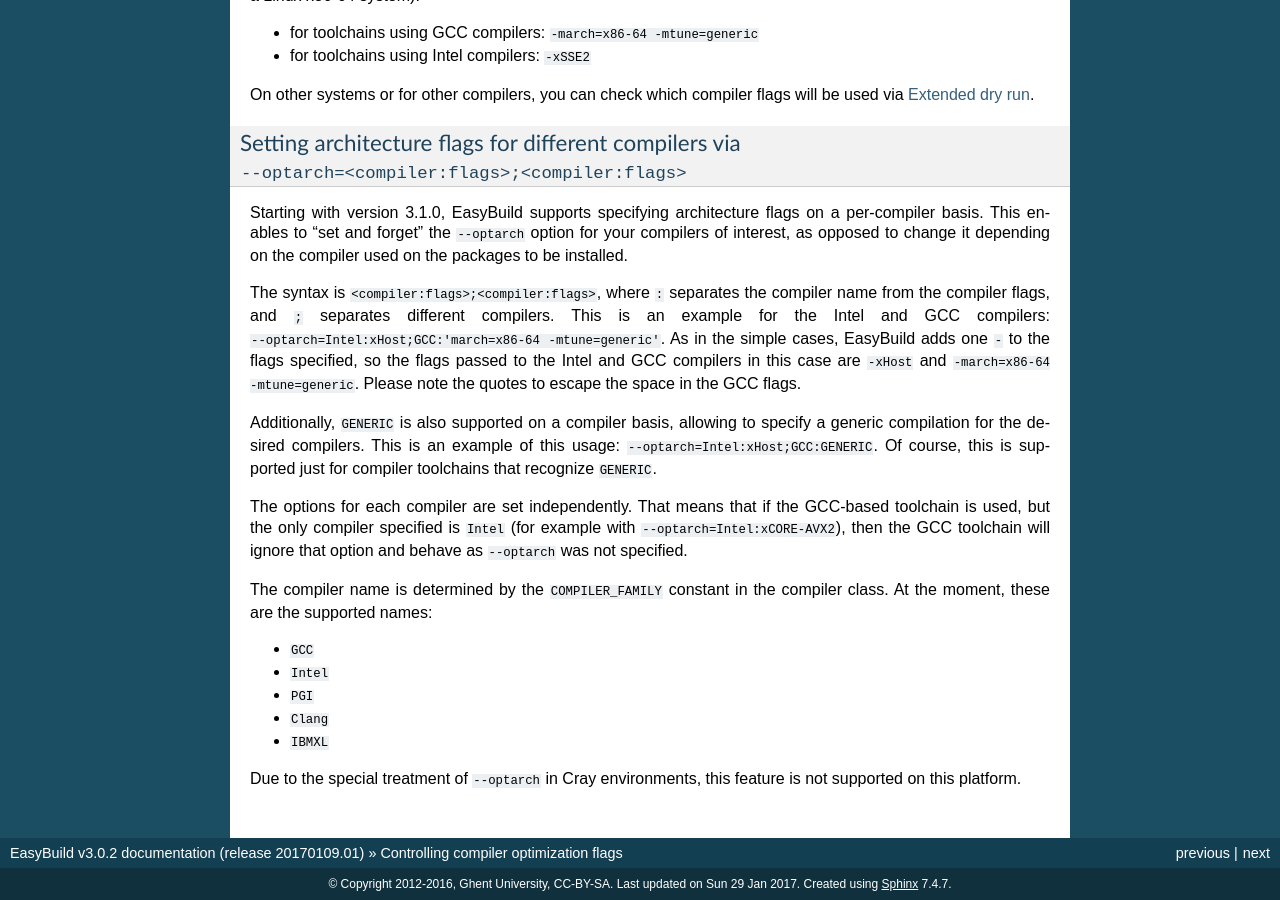
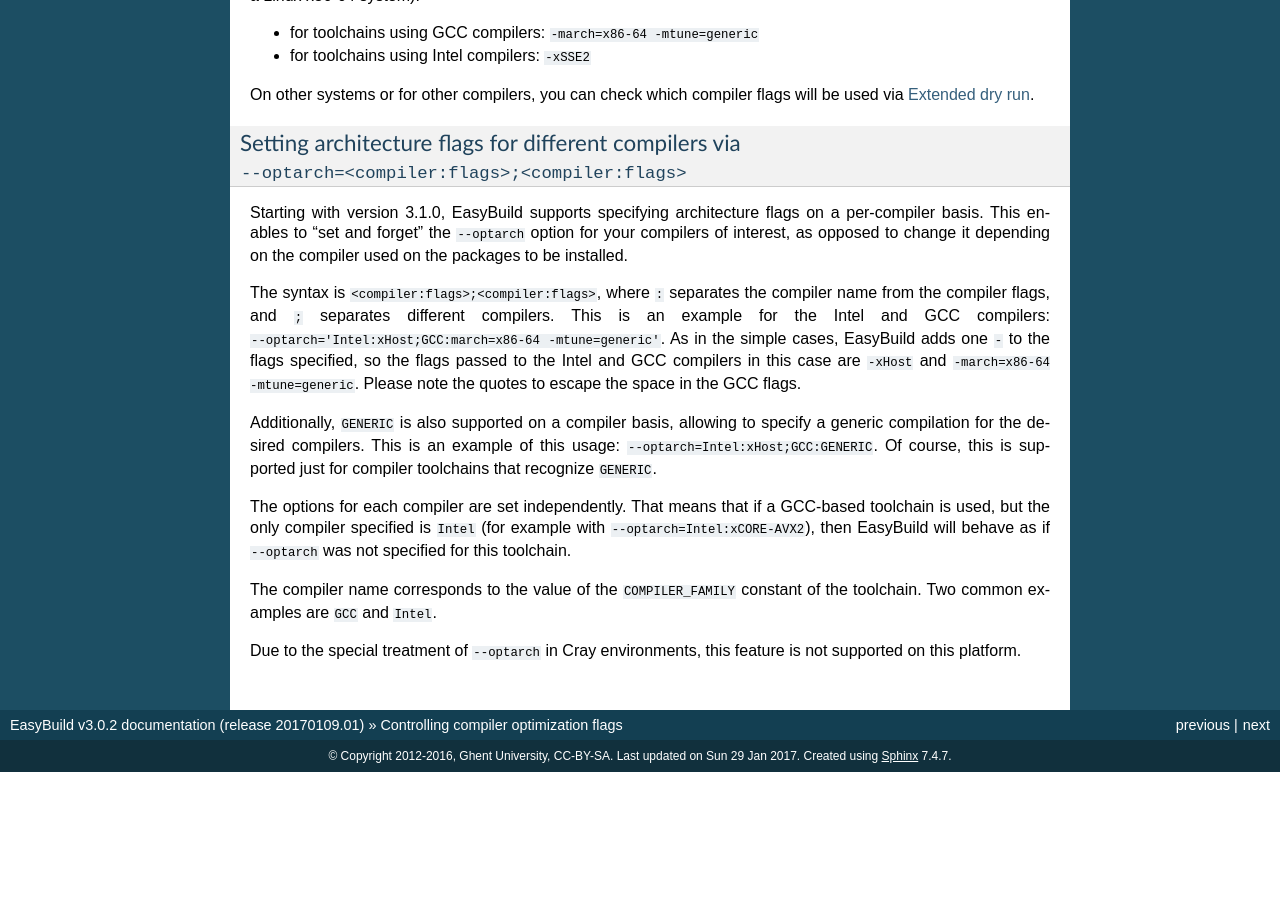
Before and after one commit to easybuilders/easybuild, a Sphinx documentation site: the page built from docs/Controlling_compiler_optimization_flags.rst, in a window 1280 px wide and 900 px high, scrolled down 2368 px. Built offline with Sphinx 7.4.7, drawn with Linux system fonts in a browser that asks for light colours; after the commit the page ends 3140 px from its top, so only the background shows below that.

Commit message:
More updated documentation on --optarch. Style fixes mostly

```diff
--- a/docs/Controlling_compiler_optimization_flags.rst
+++ b/docs/Controlling_compiler_optimization_flags.rst
@@ -145,7 +145,7 @@ compiler used on the packages to be installed.
 
 The syntax is ``<compiler:flags>;<compiler:flags>``, where ``:`` separates the compiler name from the compiler flags,
 and ``;`` separates different compilers. This is an example for the Intel and GCC compilers:
-``--optarch=Intel:xHost;GCC:'march=x86-64 -mtune=generic'``. As in the simple cases, EasyBuild adds one ``-`` to the
+``--optarch='Intel:xHost;GCC:march=x86-64 -mtune=generic'``. As in the simple cases, EasyBuild adds one ``-`` to the
 flags specified, so the flags passed to the Intel and GCC compilers in this case are ``-xHost`` and
 ``-march=x86-64 -mtune=generic``. Please note the quotes to escape the space in the GCC flags.
 
@@ -153,17 +153,11 @@ Additionally, ``GENERIC`` is also supported on a compiler basis, allowing to spe
 desired compilers. This is an example of this usage: ``--optarch=Intel:xHost;GCC:GENERIC``. Of course, this is
 supported just for compiler toolchains that recognize ``GENERIC``.
 
-The options for each compiler are set independently. That means that if the GCC-based toolchain is used, but the only
-compiler specified is ``Intel`` (for example with ``--optarch=Intel:xCORE-AVX2``), then the GCC toolchain will ignore
-that option and behave as ``--optarch`` was not specified.
+The options for each compiler are set independently. That means that if a GCC-based toolchain is used, but the only
+compiler specified is ``Intel`` (for example with ``--optarch=Intel:xCORE-AVX2``), then EasyBuild will behave as if
+``--optarch`` was not specified for this toolchain.
 
-The compiler name is determined by the ``COMPILER_FAMILY`` constant in the compiler class. At the moment, these are the
-supported names:
-
-* ``GCC``
-* ``Intel``
-* ``PGI``
-* ``Clang``
-* ``IBMXL``
+The compiler name corresponds to the value of the ``COMPILER_FAMILY`` constant of the toolchain. Two common examples
+are ``GCC`` and ``Intel``.
 
 Due to the special treatment of ``--optarch`` in Cray environments, this feature is not supported on this platform.
```
